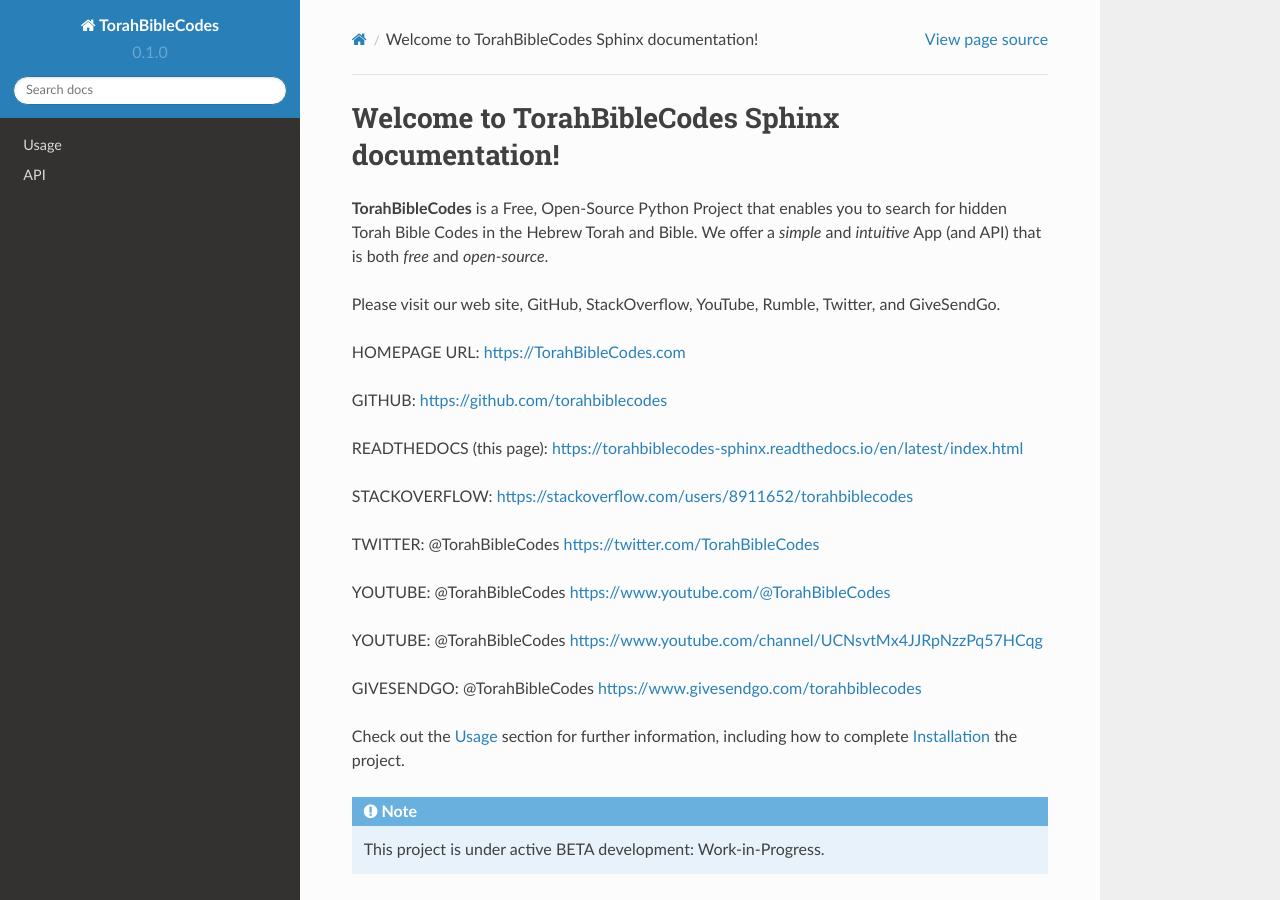
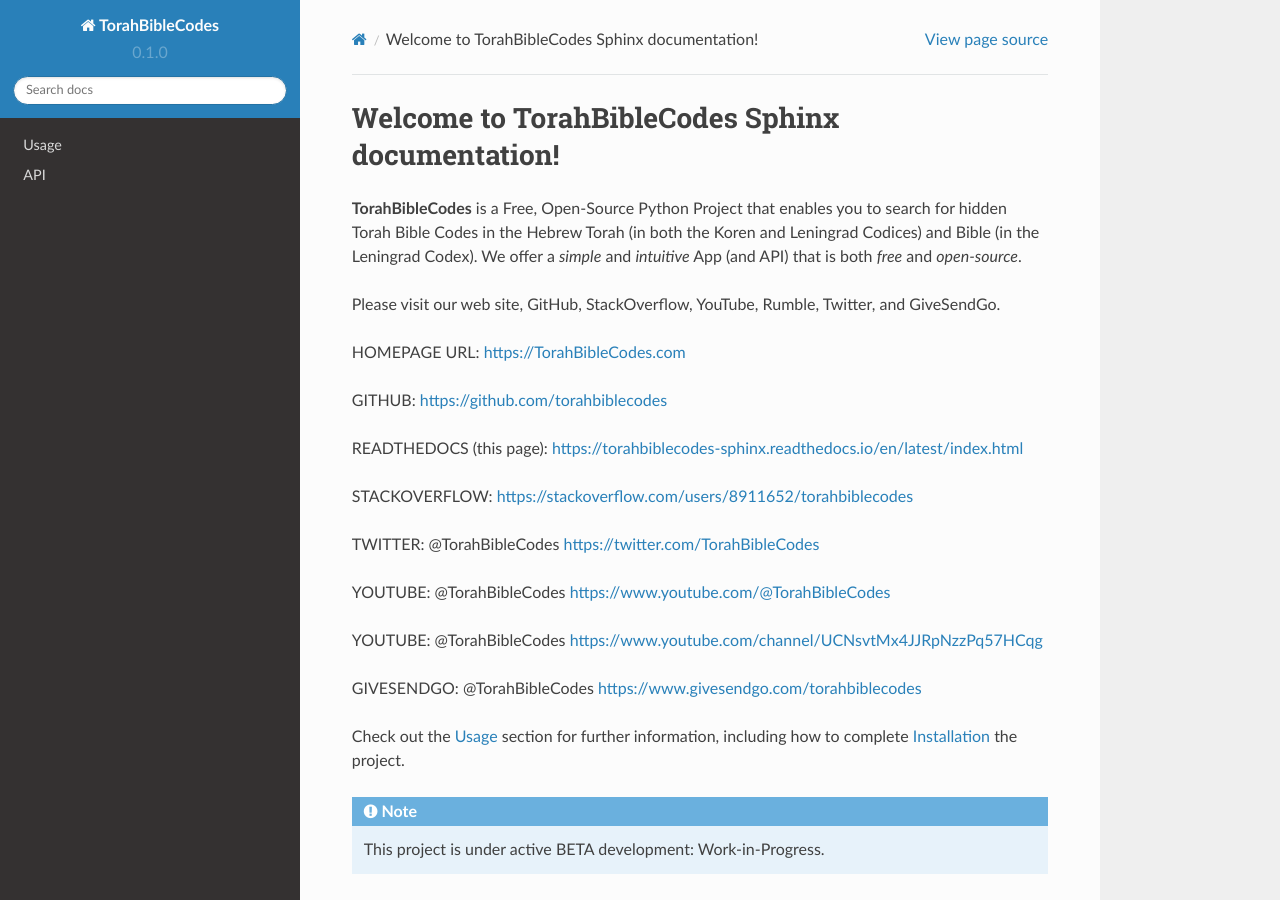
Before and after one commit to TorahBibleCodes/TorahBibleCodes_Sphinx, a Sphinx documentation site: the page built from docs/source/index.rst, in a window 1280 px wide and 900 px high. Built offline with Sphinx 7.4.7 and the Read the Docs theme 2.0.0, drawn with Linux system fonts in a browser that asks for light colours.

Commit message:
Update index.rst

```diff
--- a/docs/source/index.rst
+++ b/docs/source/index.rst
@@ -2,7 +2,7 @@
 ===================================
 
 **TorahBibleCodes** is a Free, Open-Source Python Project
-that enables you to search for hidden Torah Bible Codes in the Hebrew Torah and Bible.
+that enables you to search for hidden Torah Bible Codes in the Hebrew Torah (in both the Koren and Leningrad Codices) and Bible (in the Leningrad Codex).
 We offer a *simple* and *intuitive* App (and API) that is both *free* and *open-source*.
 
 Please visit our web site, GitHub, StackOverflow, YouTube, Rumble, Twitter, and GiveSendGo.
```
